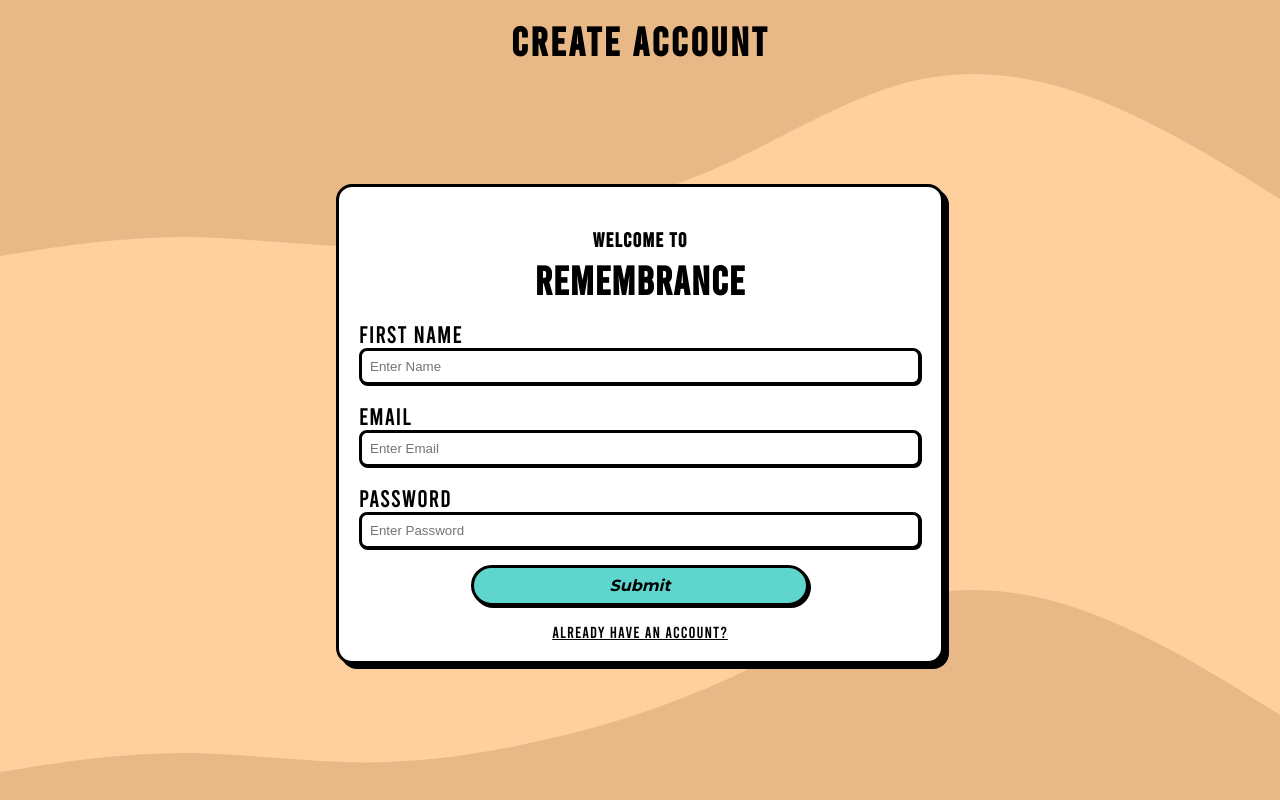
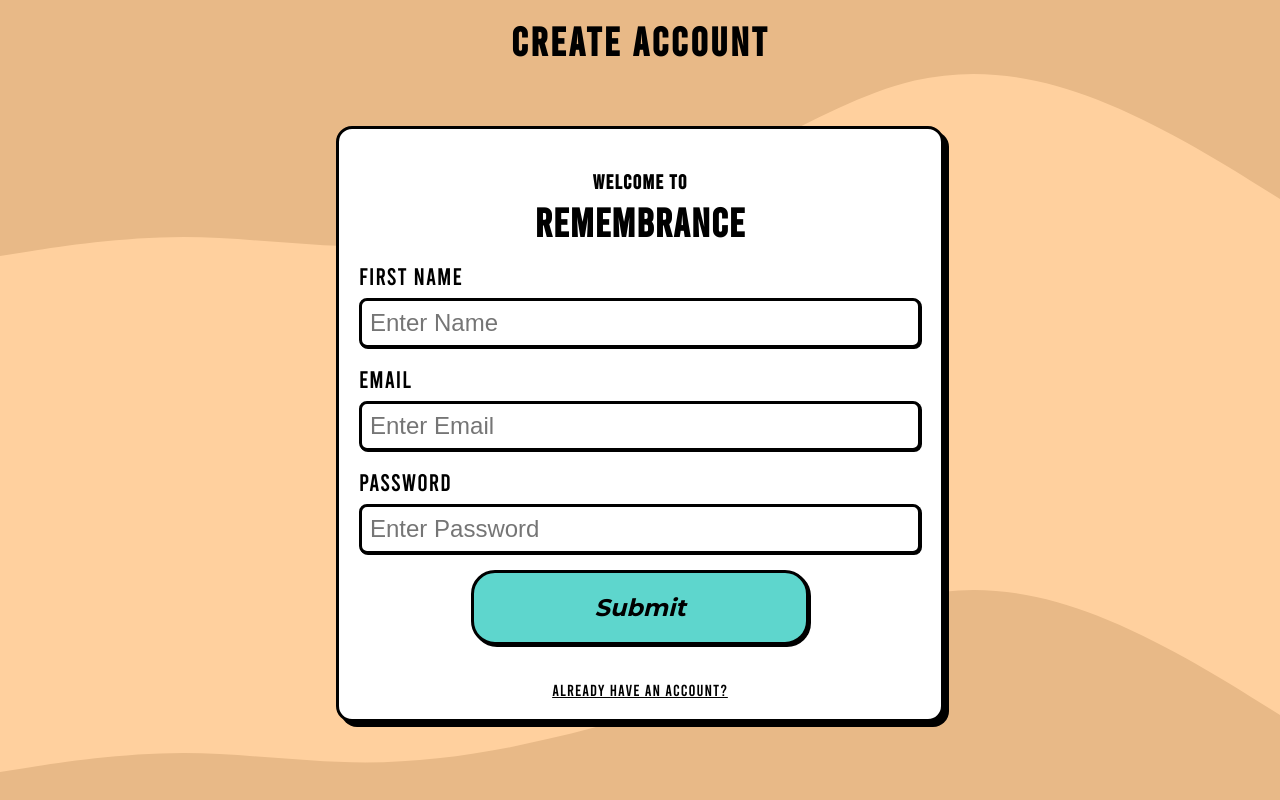
Before and after one commit to isaacruiz0/Front-End-Remembrance, a React (Create React App) app: page /signup in a window 1280 px wide. Built offline with nearby package versions, Linux system fonts and the light colour scheme.

Commit message:
added loading icon and submit styling to the sign up page

```diff
--- a/src/Components/addDetails/AddDetails.jsx
+++ b/src/Components/addDetails/AddDetails.jsx
@@ -14,6 +14,7 @@ function AddDetails() {
     const [inputTrait, setInputTrait] = useState('')
     // This is to display the extra details
     const [displayExtra, setDisplayExtra] = useState('')
+
 
     const log = console.log
     // This idea was passed down from the person we clicked on
--- a/src/Components/dashboard/dashboard.scss
+++ b/src/Components/dashboard/dashboard.scss
@@ -6,6 +6,8 @@
 
     background: #FFD09E;
     z-index: 10000;
+    display: flex;
+    flex-direction: column;
 
     @media screen and (max-width: 600px){
         display: flex;
--- a/src/Components/signup/SignUp.jsx
+++ b/src/Components/signup/SignUp.jsx
@@ -3,6 +3,7 @@ import { useNavigate } from "react-router-dom"
 import { useState, useEffect } from 'react';
 import axios from 'axios'
 import './signup.scss'
+import SyncLoader from "react-spinners/SyncLoader";
 
 function SignUp() {
 
@@ -16,9 +17,16 @@ function SignUp() {
   const [password, setPassword] = useState("")
   const [error, setError] = useState("")
 
+  // Sets loading to false so it doesn't display
+  const [loading, setLoading] = useState(false)
+  // If false then the submit button will be display none
+  const [displaySubmit, setDisplaySubmit] = useState(true)
+
   const signUpRequest = async (e) =>{
       e.preventDefault();
       try {
+        setDisplaySubmit(false)
+        setLoading(true)
         let response = await axios.post('https://damp-dawn-48917.herokuapp.com/user/signup',{
             name,
             username,
@@ -34,11 +42,15 @@ function SignUp() {
         else if (response.status === 500){
           setError("Error creating account, please try again later")
           console.log(response)
+          setLoading(false)
+          setDisplaySubmit(true)
         }
     }
     catch (err) {
       console.log(err)
       setError("Error creating account, please try again later")
+      setLoading(false)
+      setDisplaySubmit(true)
     }
 
   }
@@ -58,7 +70,15 @@ function SignUp() {
                   <input type='Email' placeholder="Enter Email" value={username} onChange = {(e) => {setUsername(e.target.value)}} />
                   <label>Password</label>
                   <input type='Password' placeholder="Enter Password" value={password} onChange = {(e) => {setPassword(e.target.value)}} />
-                  <input type="button" value="Submit" onClick={signUpRequest} /><br/>
+                  <SyncLoader
+                  color="#E8B987"
+                  speedMultiplier={1.25}
+                  cssOverride={{
+                    'margin': '30px 0 20px'
+                  }}
+                  loading = {loading}
+                  size={20} />
+                  <input type="button" value="Submit" onClick={signUpRequest} style={{display:displaySubmit ? "block" : "none"}} /><br/>
                   <span onClick={()=>{navigate("/login")}}>Already have an account?</span>
                 </div>
               </form>
--- a/src/Components/signup/signup.scss
+++ b/src/Components/signup/signup.scss
@@ -55,6 +55,10 @@
 
                 .inputField{
                     width: 100%;
+                    display: flex;
+                    flex-direction: column;
+                    align-items: center;
+                    justify-content: center;
                     label{
                         margin-right: auto;
                         display: flex;
@@ -63,10 +67,12 @@
                     }
                     input{
                         width: 100%;
+                        margin-top: .5rem;
                         box-shadow: 1px 1px 0px 0px black;
                         border: solid black 3px;
                         border-radius: .5rem;
                         padding: .5rem;
+                        font-size: 1.5rem;
                     }
 
                     input[type=button]{
@@ -78,8 +84,8 @@
                         border: solid black 3px;
                         background-color: #5ed6cd;;
                         border-radius: 1.5rem;
-                        padding: .5rem;
-                        font-size: 1rem;
+                        padding: 1.25rem;
+                        font-size: 1.5rem;
                         font-family: Montserrat;
                         font-weight: bold;
                         font-style: italic;
```
